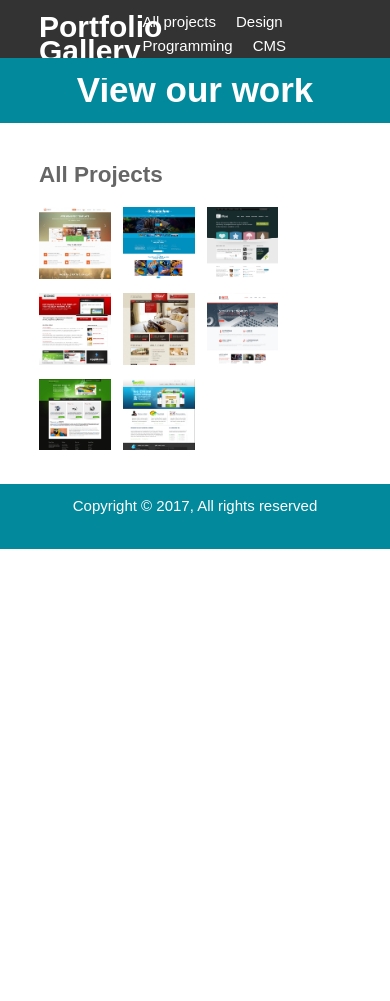
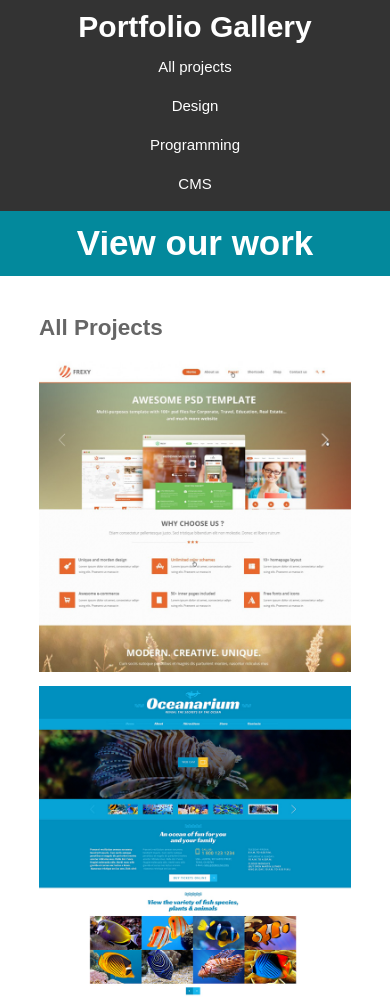
Before and after one commit to KatalinaNadasi/portfolioGallery, a plain HTML site: page index.html in a window 390 px wide. Shown: the top 1001 px of the page. Before the commit the page ends 844 px from the top, so only its background shows below. Drawn offline with nearby package versions, Linux system fonts and the light colour scheme; files whose address does not match are found by name.

Commit message:
responsive ok

```diff
--- a/css/style.css
+++ b/css/style.css
@@ -145,3 +145,34 @@ footer {
   text-align: center;
   padding: 3px 15px;
 }
+
+
+
+@media(max-width: 768px){
+  .logo, nav {
+    float: none;
+    width: 100%;
+    text-align: center;
+  }
+
+  nav ul, nav li {
+    float: none;
+    padding: 0;
+  }
+
+  nav li {
+    margin-bottom: 15px;
+  }
+
+  #gallery li {
+    width: 48%;
+    margin-right: 8px;
+  }
+}
+
+@media(max-width: 568px){
+  #gallery li {
+    width: 100%;
+    margin-right: 0;
+  }
+}
--- a/index.html
+++ b/index.html
@@ -32,14 +32,14 @@
     <div class="container">
       <h1 id="heading">All Projects</h1>
       <ul id="gallery">
-        <li class="design"><a href="img/web1.jpg" data-lightbox="projects" data-title="Project One" data-desc="Premier projet Lorem ipsum dolor sit amet, consectetur adipisicing elit. Nihil, inventore!"><img src="img/web1.jpg"></a></li>
-        <li class="programming"><a href="img/web2.jpg" data-lightbox="projects" data-title="Project Two" data-desc="Deuxième projet Lorem ipsum dolor sit amet, consectetur adipisicing elit. Dolorum, distinctio."><img src="img/web2.jpg"></a></li>
-        <li class="cms"><a href="img/web3.jpg" data-lightbox="projects" data-title="Project Tree" data-desc="Troisième projet Lorem ipsum dolor sit amet, consectetur adipisicing elit. Qui, temporibus."><img src="img/web3.jpg"></a></li>
-        <li class="design"><a href="img/web4.jpg" data-lightbox="projects" data-title="Project Four" data-desc="Quatrième projet Lorem ipsum dolor sit amet, consectetur adipisicing elit. Aperiam, maxime."><img src="img/web4.jpg"></a></li>
-        <li class="design cms"><a href="img/web5.jpg" data-lightbox="projects" data-title="Project Five" data-desc="Cinquième projet Lorem ipsum dolor sit amet, consectetur adipisicing elit. Error, eos."><img src="img/web5.jpg"></a></li>
-        <li class="programming"><a href="img/web6.jpg" data-lightbox="projects" data-title="Project Six" data-desc="Sixième projet Lorem ipsum dolor sit amet, consectetur adipisicing elit. Impedit, temporibus!"><img src="img/web6.jpg"></a></li>
-        <li class="design"><a href="img/web7.jpg" data-lightbox="projects" data-title="Project Seven" data-desc="Septième projet Lorem ipsum dolor sit amet, consectetur adipisicing elit. Vitae, placeat!"><img src="img/web7.jpg"></a></li>
-        <li class="cms"><a href="img/web8.jpg" data-lightbox="projects" data-title="Project Height" data-desc="Huitième projet Lorem ipsum dolor sit amet, consectetur adipisicing elit. Inventore, minima."><img src="img/web8.jpg"></a></li>
+        <li class="design"><a href="images/web1.jpg" data-lightbox="projects" data-title="Project One" data-desc="Premier projet Lorem ipsum dolor sit amet, consectetur adipisicing elit. Nihil, inventore!"><img src="images/web1.jpg"></a></li>
+        <li class="programming"><a href="images/web2.jpg" data-lightbox="projects" data-title="Project Two" data-desc="Deuxième projet Lorem ipsum dolor sit amet, consectetur adipisicing elit. Dolorum, distinctio."><img src="images/web2.jpg"></a></li>
+        <li class="cms"><a href="images/web3.jpg" data-lightbox="projects" data-title="Project Tree" data-desc="Troisième projet Lorem ipsum dolor sit amet, consectetur adipisicing elit. Qui, temporibus."><img src="images/web3.jpg"></a></li>
+        <li class="design"><a href="images/web4.jpg" data-lightbox="projects" data-title="Project Four" data-desc="Quatrième projet Lorem ipsum dolor sit amet, consectetur adipisicing elit. Aperiam, maxime."><img src="images/web4.jpg"></a></li>
+        <li class="design cms"><a href="images/web5.jpg" data-lightbox="projects" data-title="Project Five" data-desc="Cinquième projet Lorem ipsum dolor sit amet, consectetur adipisicing elit. Error, eos."><img src="images/web5.jpg"></a></li>
+        <li class="programming"><a href="images/web6.jpg" data-lightbox="projects" data-title="Project Six" data-desc="Sixième projet Lorem ipsum dolor sit amet, consectetur adipisicing elit. Impedit, temporibus!"><img src="images/web6.jpg"></a></li>
+        <li class="design"><a href="images/web7.jpg" data-lightbox="projects" data-title="Project Seven" data-desc="Septième projet Lorem ipsum dolor sit amet, consectetur adipisicing elit. Vitae, placeat!"><img src="images/web7.jpg"></a></li>
+        <li class="cms"><a href="images/web8.jpg" data-lightbox="projects" data-title="Project Height" data-desc="Huitième projet Lorem ipsum dolor sit amet, consectetur adipisicing elit. Inventore, minima."><img src="images/web8.jpg"></a></li>
       </ul>
     </div>
   </section>
--- a/js/script.js
+++ b/js/script.js
@@ -1,29 +1,3 @@
-const randomize = (arr) => {
-    for(var i = 0; i < arr.length; i++){
-      const random = Math.floor(Math.random() * arr.length);
-
-      [arr[i], arr[random]] = [arr[random], arr[i]];
-    }
-    return arr;
-}
-console.log(randomize([1, 2, 3, 4, 5]));
-
-// function randomize(arr){
-//
-//
-//   for(var i = 0; i < arr.length; i++){
-//     random = Math.floor(Math.random() * arr.length);
-//     temps = arr[i];
-//     arr[i] = arr[random];
-//     arr[random] = temps;
-//   }
-//   return arr;
-// }
-//
-// console.log(randomize([1, 2, 3, 4, 5]));
-
-
-
 $(document).ready(function(){
 
   //Current class assignement
```
Also changed, not shown: images/close.png (renamed from img/close.png), images/loading.gif (renamed from img/loading.gif), images/next.png (renamed from img/next.png), images/overlay.png (renamed from img/overlay.png), images/prev.png (renamed from img/prev.png), images/web1.jpg (renamed from img/web1.jpg), images/web10.jpg (renamed from img/web10.jpg), images/web11.jpg (renamed from img/web11.jpg), images/web2.jpg (renamed from img/web2.jpg), images/web3.jpg (renamed from img/web3.jpg), images/web4.jpg (renamed from img/web4.jpg), images/web5.jpg (renamed from img/web5.jpg), images/web6.jpg (renamed from img/web6.jpg), images/web7.jpg (renamed from img/web7.jpg), 2 more files.
